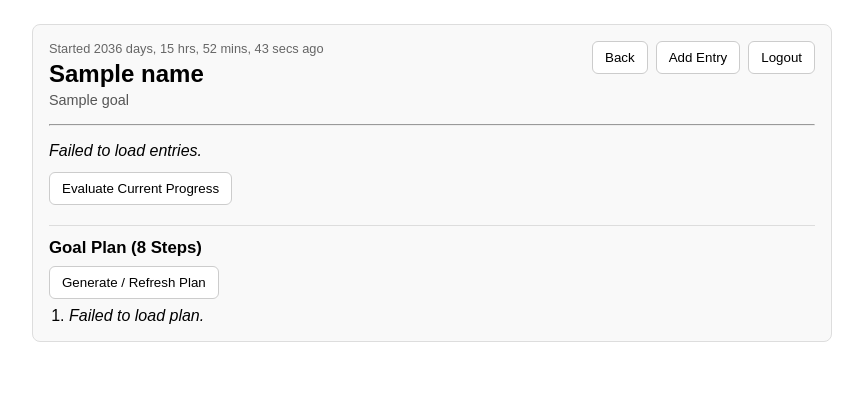
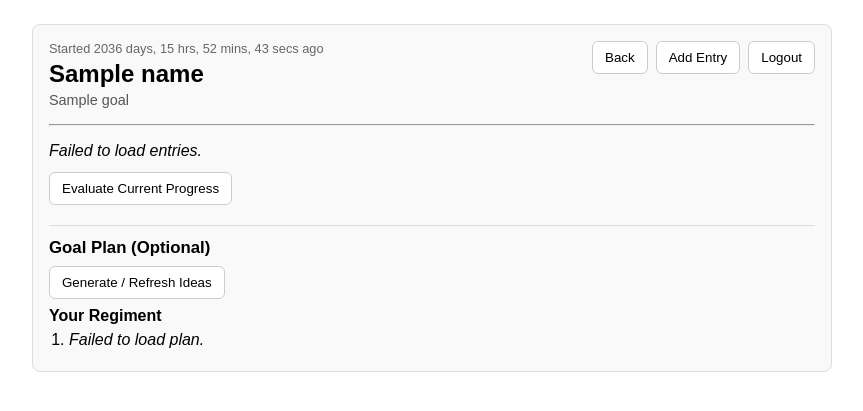
Before and after one commit to manvocao0271/ai-daily-goal-journal, a FastAPI app: template templates/journal.html in a window 1280 px wide. Shown: the part 42-453 px from the top of the page, without its empty margins (208-1071 px from the left). Run offline with FastAPI, Linux system fonts and the light colour scheme; the template is opened without the code that fills it: most values are stand-ins (such as "Sample title", 1, 10 or a date in 2020); some libraries are stand-ins or nearby versions.

Commit message:
added regiment section

```diff
--- a/main.py
+++ b/main.py
@@ -394,29 +394,21 @@
     # Load existing plan and completed titles
     existing_plan = await plan_collection.find_one({"journal_id": journal_id, "user_id": user_id})
     completed_titles = []
-    existing_steps = []
+    regiment_steps = []
     if existing_plan:
         completed_titles = [t.strip().lower() for t in existing_plan.get("completed_titles", []) if isinstance(t, str)]
-        existing_steps = existing_plan.get("steps", []) or []
-    existing_steps = _normalize_steps(existing_steps)
-    # Request one new step avoiding previously completed and current step titles
-    avoid = completed_titles + [ (s.get("title") or "").strip().lower() for s in existing_steps ]
-    new_steps = await get_goal_breakdown(goal, avoid_titles=avoid, desired_count=1)
-    for st in new_steps:
-        tnorm = (st.get("title") or "").strip().lower()
-        if tnorm and not any((s.get("title") or "").strip().lower() == tnorm for s in existing_steps):
-            existing_steps.append(st)
-    steps = _normalize_steps(existing_steps)
-    update_doc = {"steps": steps, "updated_at": datetime.utcnow().isoformat()+"Z", "goal_snapshot": goal}
+        regiment_steps = existing_plan.get("steps", []) or []
+    regiment_steps = _normalize_steps(regiment_steps)
+    # Generate a fresh set of suggestions (replace any previous generated list)
+    avoid = completed_titles + [ (s.get("title") or "").strip().lower() for s in regiment_steps ]
+    suggestions = await get_goal_breakdown(goal, avoid_titles=avoid, desired_count=6)
+    # Save suggestions under 'generated' without altering regiment steps
+    update_doc = {"generated": suggestions, "updated_at": datetime.utcnow().isoformat()+"Z", "goal_snapshot": goal}
     if completed_titles:
         update_doc["completed_titles"] = completed_titles
-    await plan_collection.update_one(
-        {"journal_id": journal_id, "user_id": user_id},
-        {"$set": update_doc},
-        upsert=True,
-    )
+    await plan_collection.update_one({"journal_id": journal_id, "user_id": user_id}, {"$set": update_doc}, upsert=True)
     latest_plan = await plan_collection.find_one({"journal_id": journal_id, "user_id": user_id})
-    return {"steps": steps, "completed_titles": completed_titles, "completed_records": (latest_plan or {}).get("completed_records", [])}
+    return {"generated": suggestions, "steps": regiment_steps, "completed_titles": completed_titles, "completed_records": (latest_plan or {}).get("completed_records", [])}
 
 # ---- Helper: normalize plan steps count/order ----
 def _normalize_steps(steps):
@@ -443,13 +435,49 @@
         raise HTTPException(status_code=401, detail="Not authenticated")
     doc = await plan_collection.find_one({"journal_id": journal_id, "user_id": user_id})
     if not doc:
-        return {"steps": [], "completed_titles": [], "completed_records": []}
+        return {"steps": [], "generated": [], "completed_titles": [], "completed_records": []}
     raw_steps = doc.get("steps", [])
     steps = _normalize_steps(raw_steps)
     if raw_steps != steps:
         await plan_collection.update_one({"_id": doc['_id']}, {"$set": {"steps": steps}})
     doc["_id"] = str(doc["_id"])
-    return {"steps": steps, "completed_titles": doc.get("completed_titles", []), "completed_records": doc.get("completed_records", [])}
+    return {"steps": steps, "generated": doc.get("generated", []), "completed_titles": doc.get("completed_titles", []), "completed_records": doc.get("completed_records", [])}
+
+@app.post("/api/coach/plan/{journal_id}/add")
+async def add_generated_step(journal_id: str, payload: dict = Body(...), request: Request = None):
+    """Add a generated suggestion to the user's regiment (steps) and remove it from generated list."""
+    user_id = request.cookies.get("user_id") if request else None
+    if not user_id:
+        raise HTTPException(status_code=401, detail="Not authenticated")
+    step_id = payload.get("step_id")
+    if not step_id:
+        raise HTTPException(status_code=400, detail="step_id required")
+    plan = await plan_collection.find_one({"journal_id": journal_id, "user_id": user_id})
+    if not plan:
+        raise HTTPException(status_code=404, detail="Plan not found")
+    generated = plan.get("generated", []) or []
+    steps = plan.get("steps", []) or []
+    # find and remove from generated
+    picked = None
+    remain = []
+    for s in generated:
+        if s.get("id") == step_id and picked is None:
+            picked = s
+        else:
+            remain.append(s)
+    if not picked:
+        raise HTTPException(status_code=404, detail="Generated step not found")
+    # ensure unique id/title in steps
+    existing_titles = set((x.get("title") or "").strip().lower() for x in steps)
+    title = (picked.get("title") or "").strip()
+    if title and title.lower() in existing_titles:
+        # if duplicate title, tweak id/title minimally
+        picked["title"] = f"{title} (add)"
+        picked["id"] = f"{picked.get('id','step')}-add"
+    steps.append(picked)
+    steps = _normalize_steps(steps)
+    await plan_collection.update_one({"_id": plan["_id"]}, {"$set": {"steps": steps, "generated": remain}})
+    return {"msg": "Added", "steps": steps, "generated": remain}
 
 @app.post("/api/coach/plan/{journal_id}/toggle")
 async def toggle_step_completion(journal_id: str, payload: dict = Body(...), request: Request = None):
--- a/templates/journal.html
+++ b/templates/journal.html
@@ -30,15 +30,22 @@
   </div>
   <div id="coach-suggestion" style="display:none;margin-top:12px;padding:12px;border:1px solid #cce;border-radius:6px;background:#f3f8ff;white-space:pre-wrap;font-size:0.9em;"></div>
   <div style="margin-top:20px;border-top:1px solid #ddd;padding-top:12px;">
-    <h3 style="margin:0 0 8px;font-size:1.05em;">Goal Plan (8 Steps)</h3>
+    <h3 style="margin:0 0 8px;font-size:1.05em;">Goal Plan (Optional)</h3>
     <div id="plan-controls" style="margin-bottom:8px;display:flex;gap:8px;flex-wrap:wrap;align-items:center;">
-      <button class="btn" id="generate-plan-btn">Generate / Refresh Plan</button>
+      <button class="btn" id="generate-plan-btn">Generate / Refresh Ideas</button>
     </div>
     <div id="completed-steps" style="margin:0 0 12px 0;display:none;">
       <div style="font-weight:600;margin-bottom:6px;">Completed Steps</div>
       <ul id="completed-list" style="margin:0;padding-left:18px;font-size:0.9em;color:#444;"></ul>
     </div>
-    <ol id="plan-steps" style="padding-left:20px;margin:0;display:block;list-style:decimal;"></ol>
+    <div id="generated-box" style="margin:0 0 14px 0;display:none;">
+      <div style="font-weight:600;margin-bottom:6px;">Generated Ideas</div>
+      <ol id="generated-steps" style="padding-left:20px;margin:0;display:block;list-style:decimal;"></ol>
+    </div>
+    <div id="regiment-box" style="margin:0 0 6px 0;">
+      <div style="font-weight:600;margin-bottom:6px;">Your Regiment</div>
+      <ol id="plan-steps" style="padding-left:20px;margin:0;display:block;list-style:decimal;"></ol>
+    </div>
   </div>
 </div>
 <!-- Edit Entry Modal -->
@@ -259,7 +266,39 @@
     if(!res.ok){ list.innerHTML='<li><em>Failed to load plan.</em></li>'; return; }
     const data = await res.json();
     renderCompleted(data.completed_records||[], data.completed_titles||[]);
+    renderGenerated(data.generated||[]);
     renderPlan(data.steps||[]);
+  }
+  function renderGenerated(steps){
+    const box = document.getElementById('generated-box');
+    const list = document.getElementById('generated-steps');
+    if(!steps || !steps.length){ box.style.display='none'; list.innerHTML=''; return; }
+    box.style.display='block';
+    list.innerHTML = steps.map(st=>{
+      return `<li style='margin-bottom:10px;'>
+        <div style='display:flex;justify-content:space-between;gap:10px;align-items:flex-start;'>
+          <div style='flex:1;'>
+            <strong>${escapeHtml(st.title)}</strong><br>
+            <span style='color:#444;'>${escapeHtml(st.description)}</span>
+          </div>
+          <div style='min-width:120px;text-align:right;'>
+            <button class='btn' data-add-id='${st.id}'>Add</button>
+          </div>
+        </div>
+      </li>`;
+    }).join('');
+    list.querySelectorAll('[data-add-id]').forEach(btn=>{
+      btn.addEventListener('click', async ()=>{
+        const id = btn.getAttribute('data-add-id');
+        btn.disabled = true; btn.textContent = 'Adding...';
+        try {
+          const res = await fetch(`/api/coach/plan/${JOURNAL_ID}/add`, { method:'POST', headers:{'Content-Type':'application/json'}, body: JSON.stringify({ step_id: id }) });
+          if(res.ok){ await loadPlan(); }
+          else { alert('Failed to add'); }
+        } catch(e){ alert('Network error'); }
+        btn.disabled = false; btn.textContent = 'Add';
+      });
+    });
   }
   function renderCompleted(records, titles){
     const box = document.getElementById('completed-steps');
@@ -274,11 +313,10 @@
     if(!steps.length){ list.innerHTML = '<li><em>No plan yet. Generate one.</em></li>'; return; }
     list.innerHTML = steps.map(st=>{
       const checked = st.completed? 'checked' : '';
-      return `<li style='margin-bottom:12px;display:flex;align-items:flex-start;gap:12px;justify-content:space-between;'>
+  return `<li style='margin-bottom:12px;display:flex;align-items:flex-start;gap:12px;justify-content:space-between;'>
         <div style='flex:1;'>
           <strong>${escapeHtml(st.title)}</strong><br>
           <span style='color:#444;'>${escapeHtml(st.description)}</span>
-          ${st.expected_outcome?`<div style='font-size:0.7em;color:#666;margin-top:2px;'>Outcome: ${escapeHtml(st.expected_outcome)}</div>`:''}
         </div>
         <div style='min-width:40px;text-align:center;'>
           <input type='checkbox' class='plan-step-check' data-step-id='${st.id}' ${checked} />
@@ -298,10 +336,10 @@
     btn.disabled=true; btn.textContent='Generating...';
     try {
       const res = await fetch('/api/coach/breakdown',{method:'POST', headers:{'Content-Type':'application/json'}, body: JSON.stringify({ journal_id: JOURNAL_ID })});
-  if(res.ok){ const data = await res.json(); renderCompleted(data.completed_records||[], data.completed_titles||[]); renderPlan(data.steps||[]); }
+      if(res.ok){ const data = await res.json(); renderCompleted(data.completed_records||[], data.completed_titles||[]); renderGenerated(data.generated||[]); renderPlan(data.steps||[]); }
       else { const txt = await res.text(); alert('Failed to generate plan\n'+txt.slice(0,300)); }
     } catch(e){ alert('Network error: '+e); }
-    btn.disabled=false; btn.textContent='Generate / Refresh Plan';
+    btn.disabled=false; btn.textContent='Generate / Refresh Ideas';
   };
   loadPlan();
 </script>
```
